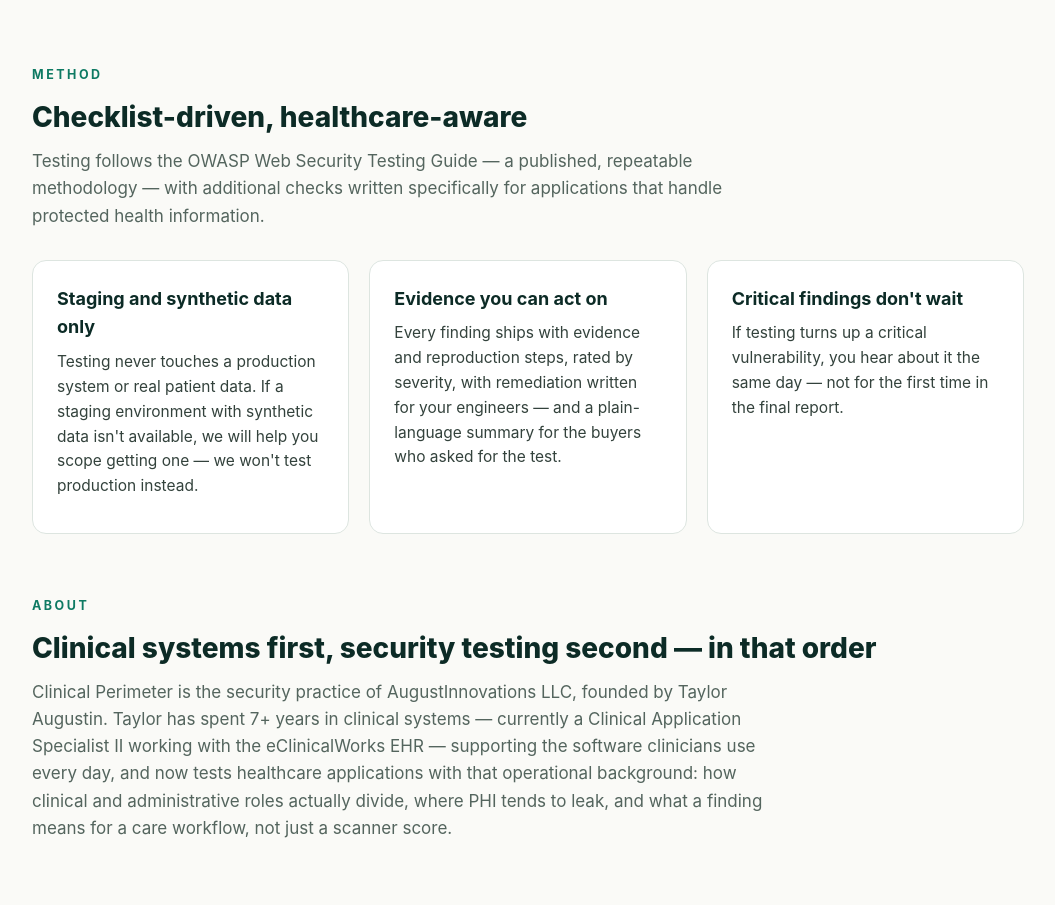
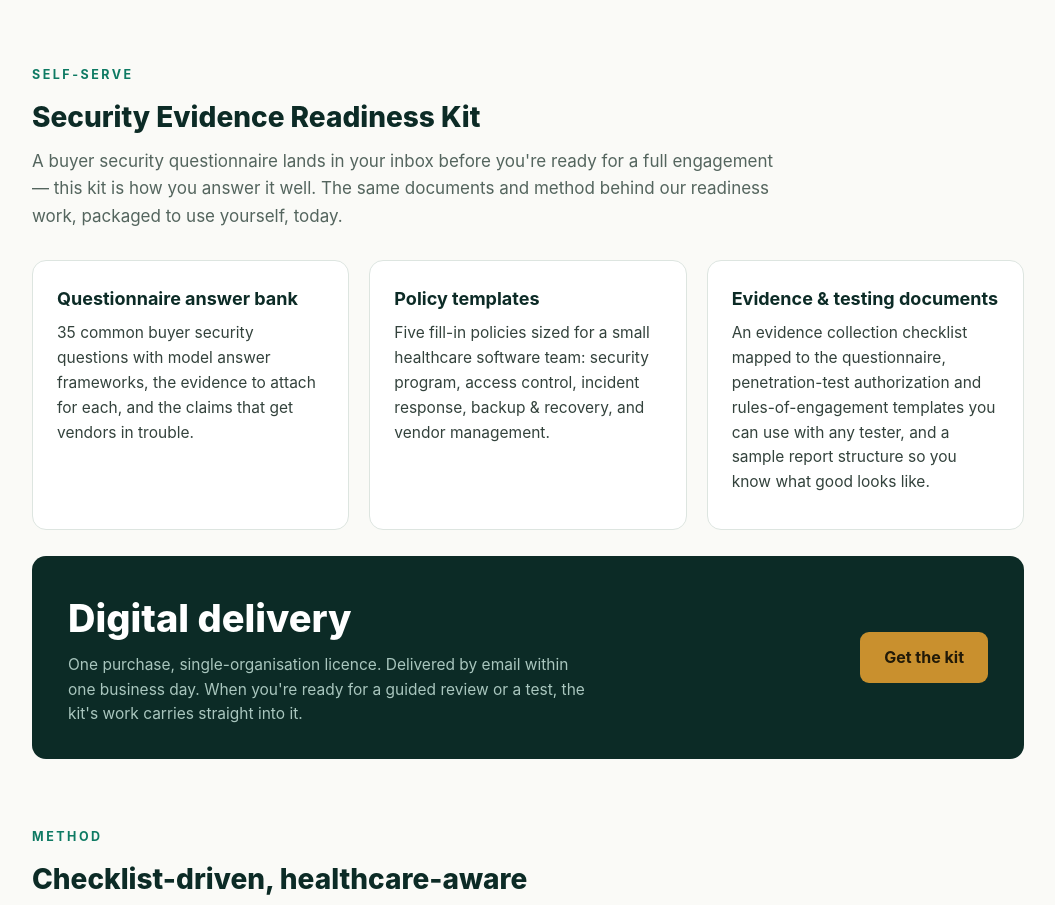
Before and after one commit to taugustincst/clinicalperimeter-site, a plain HTML site: page index.html in a window 1280 px wide. Shown: the part 1426-2331 px from the top of the page, without its empty margins (112-1167 px from the left). Drawn offline with Linux system fonts and the light colour scheme.

Commit message:
Add the Security Evidence Readiness Kit (self-serve product, Stripe checkout)

```diff
--- a/index.html
+++ b/index.html
@@ -126,6 +126,33 @@
     </div>
   </section>
 
+  <section id="kit">
+    <p class="kicker">Self-serve</p>
+    <h2>Security Evidence Readiness Kit</h2>
+    <p class="sub">A buyer security questionnaire lands in your inbox before you're ready for a full engagement — this kit is how you answer it well. The same documents and method behind our readiness work, packaged to use yourself, today.</p>
+    <div class="grid">
+      <div class="card">
+        <h3>Questionnaire answer bank</h3>
+        <p>35 common buyer security questions with model answer frameworks, the evidence to attach for each, and the claims that get vendors in trouble.</p>
+      </div>
+      <div class="card">
+        <h3>Policy templates</h3>
+        <p>Five fill-in policies sized for a small healthcare software team: security program, access control, incident response, backup &amp; recovery, and vendor management.</p>
+      </div>
+      <div class="card">
+        <h3>Evidence &amp; testing documents</h3>
+        <p>An evidence collection checklist mapped to the questionnaire, penetration-test authorization and rules-of-engagement templates you can use with any tester, and a sample report structure so you know what good looks like.</p>
+      </div>
+    </div>
+    <div class="price-band">
+      <div>
+        <div class="amount">Digital delivery</div>
+        <p>One purchase, single-organisation licence. Delivered by email within one business day. When you're ready for a guided review or a test, the kit's work carries straight into it.</p>
+      </div>
+      <a class="btn-gold" style="padding:13px 24px;border-radius:9px;text-decoration:none;font-weight:700" href="https://buy.stripe.com/14AbJ12Fq4ae3sT1PH2wU00">Get the kit</a>
+    </div>
+  </section>
+
   <section id="method">
     <p class="kicker">Method</p>
     <h2>Checklist-driven, healthcare-aware</h2>
```
Also changed, not shown: services.html (+10 -0 lines).
